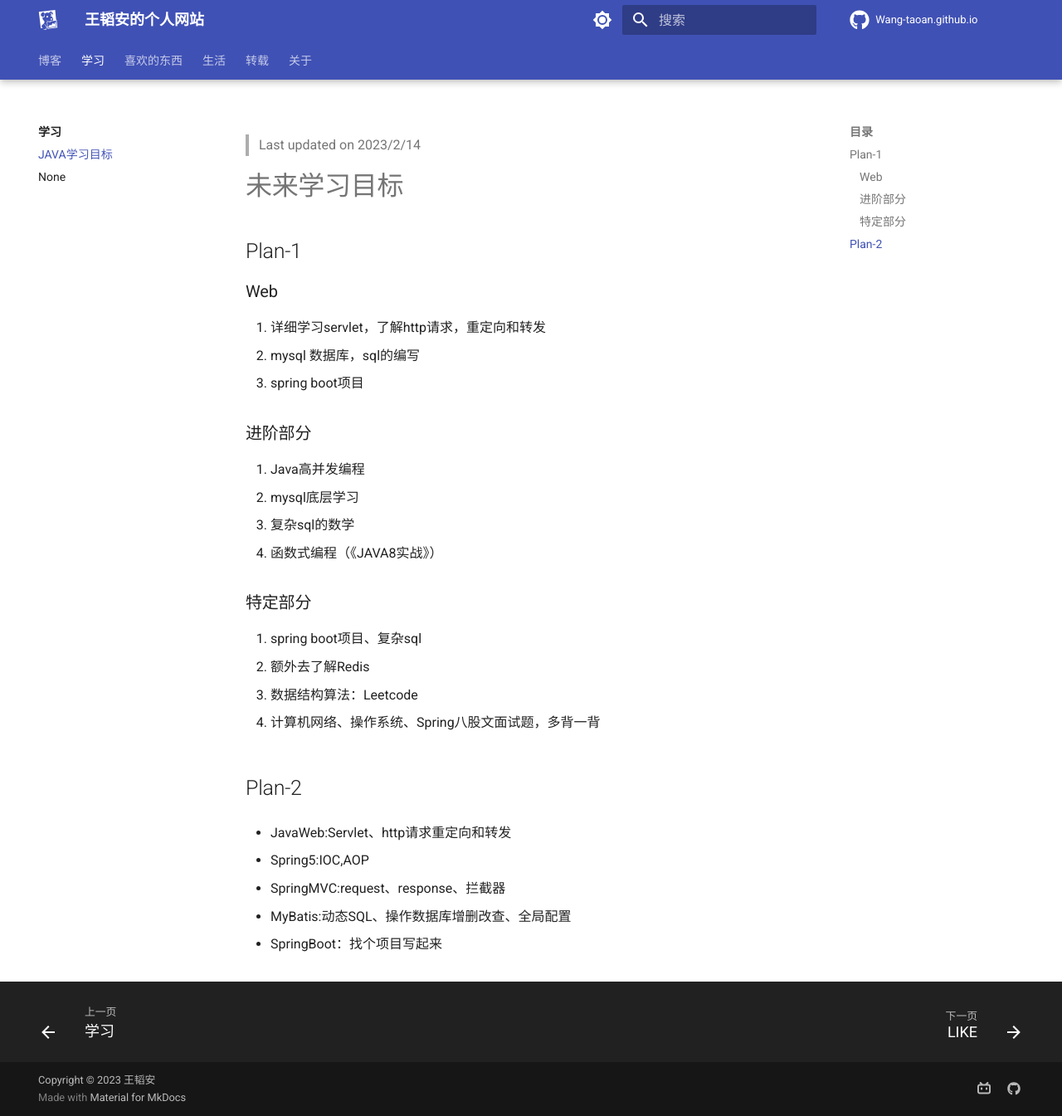
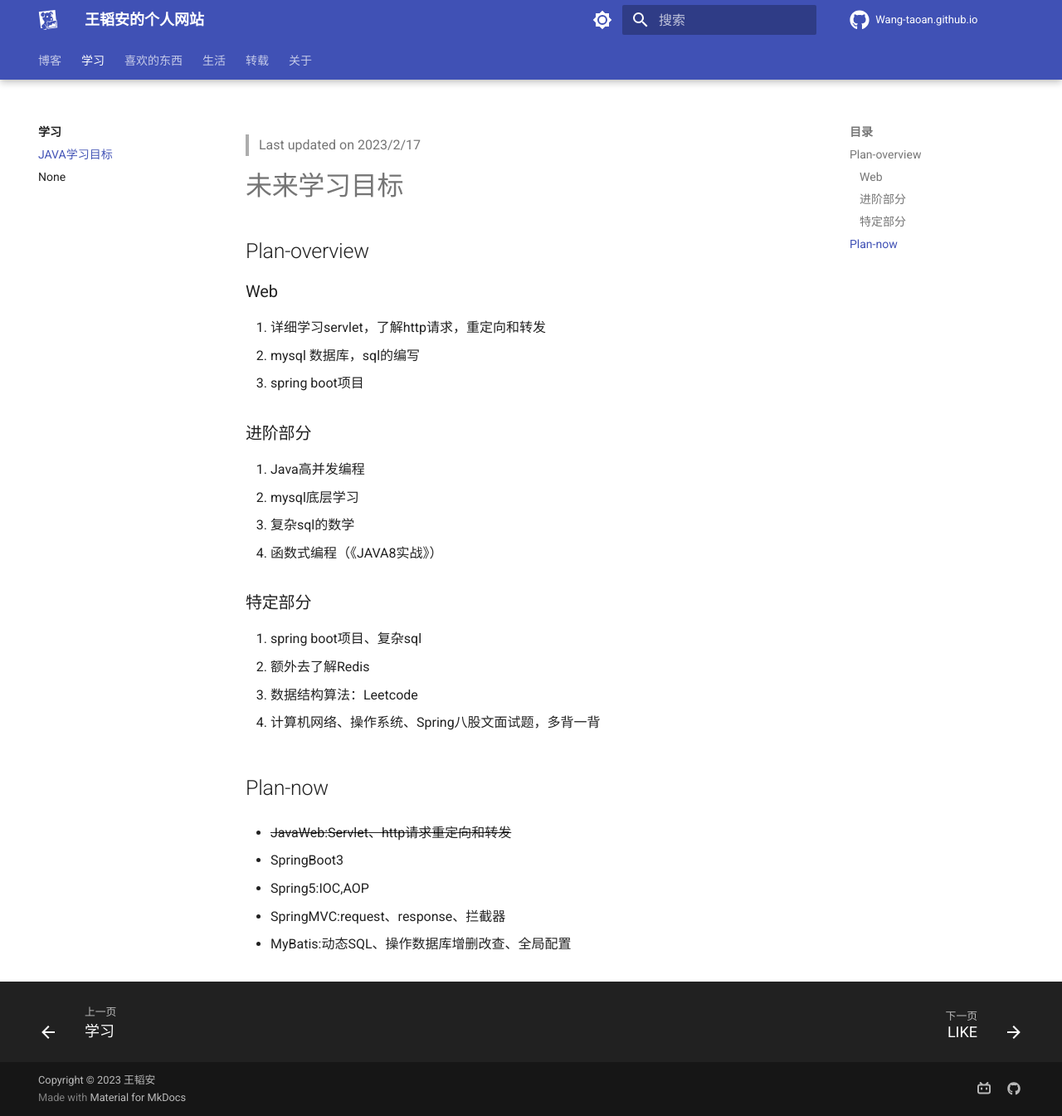
Before and after one commit to Wang-Taoan/Wang-Taoan.github.io, an MkDocs documentation site: the page built from docs/LEARNING/java-target.md, in a window 1280 px wide and 1345 px high. Shown: the whole window at 83% size. Built offline with MkDocs 1.6.1 and Material for MkDocs 9.7.7, drawn with Linux system fonts in a browser that asks for light colours; comment, search, counter and statistics services are not loaded.

Commit message:
changeSomeTarget

```diff
--- a/docs/LEARNING/java-target.md
+++ b/docs/LEARNING/java-target.md
@@ -1,8 +1,8 @@
-> Last updated on 2023/2/14
+> Last updated on 2023/2/17
 
 # 未来学习目标
 
-## Plan-1
+## Plan-overview
 
 
 
@@ -32,14 +32,14 @@
 4. 计算机网络、操作系统、Spring八股文面试题，多背一背
 
 
-## Plan-2
+## Plan-now
 
-* JavaWeb:Servlet、http请求重定向和转发
+* ~~JavaWeb:Servlet、http请求重定向和转发~~
+
+* SpringBoot3
 
 * Spring5:IOC,AOP
 
 * SpringMVC:request、response、拦截器
 
 * MyBatis:动态SQL、操作数据库增删改查、全局配置
-
-* SpringBoot：找个项目写起来
```
Also changed, not shown: docs/LIKETHINGS/songs.md (+4 -0 lines).
